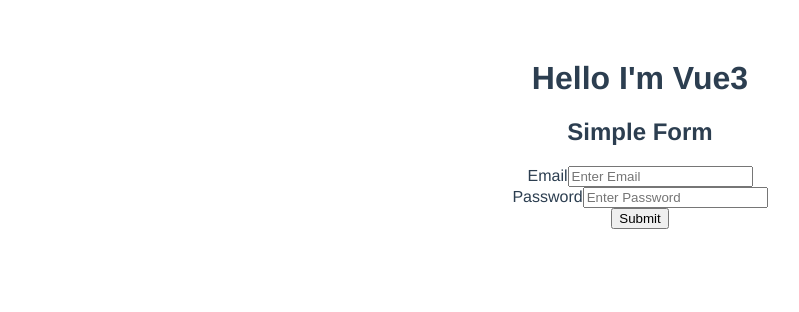
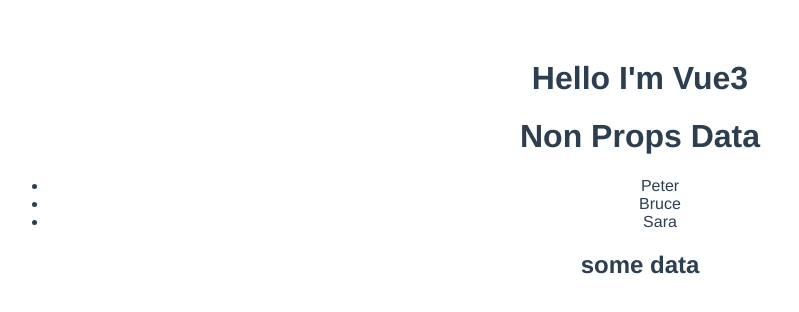
Before and after one commit to mofachhalhossain/Vue-For-Beginner, a Vue app: page / in a window 1280 px wide. Shown: the top 312 px of the page, without its empty margins (0-799 px from the left). Built offline with nearby package versions, Linux system fonts and the light colour scheme.

Commit message:
Non-Props Data

```diff
--- a/src/App.vue
+++ b/src/App.vue
@@ -21,7 +21,8 @@
   <!-- <Props_Student :name="name" :email="email" />
   <Props_Teacher name="Peter" /> -->
   <!-- <RefOrDOM /> -->
-  <SimpleFormExample :submit="submit" />
+  <!-- <SimpleFormExample :submit="submit" /> -->
+  <Non_PropsData item="some data" name="user-cmp" />
 </template>
 
 <script>
@@ -41,7 +42,8 @@
 /* import Props_Student from "./components/Props_Student.vue";
 import Props_Teacher from "./components/Props_Teacher.vue"; */
 /* import RefOrDOM from "./components/RefOrDOM.vue"; */
-import SimpleFormExample from "./components/SimpleFormExample.vue";
+/* import SimpleFormExample from "./components/SimpleFormExample.vue"; */
+import Non_PropsData from "./components/Non_PropsData.vue";
 
 export default {
   name: "App",
@@ -62,15 +64,16 @@
     /* Props_Student,
     Props_Teacher, */
     /* RefOrDOM, */
-    SimpleFormExample,
+    /* SimpleFormExample, */
+    Non_PropsData,
   },
-  data() {
+  /* data() {
     return {
       email: this.email,
       password: this.password,
     };
   },
-  props: { submit: Function },
+  props: { submit: Function }, */
   /*  data passing from parent to child: */
   /* data() {
     return {
--- /dev/null
+++ b/src/components/Non_PropsData.vue
@@ -0,0 +1,22 @@
+<template>
+  <h1>Non Props Data</h1>
+  <div>
+    <ul>
+      <li v-bind="$attrs">Peter</li>
+      <li>Bruce</li>
+      <li v-bind="$attrs">Sara</li>
+    </ul>
+    <h2>{{ item }}</h2>
+  </div>
+</template>
+
+<script>
+export default {
+  name: "Non_PropsData",
+  props: {
+    item: String,
+  },
+};
+</script>
+
+<style scoped></style>
```
